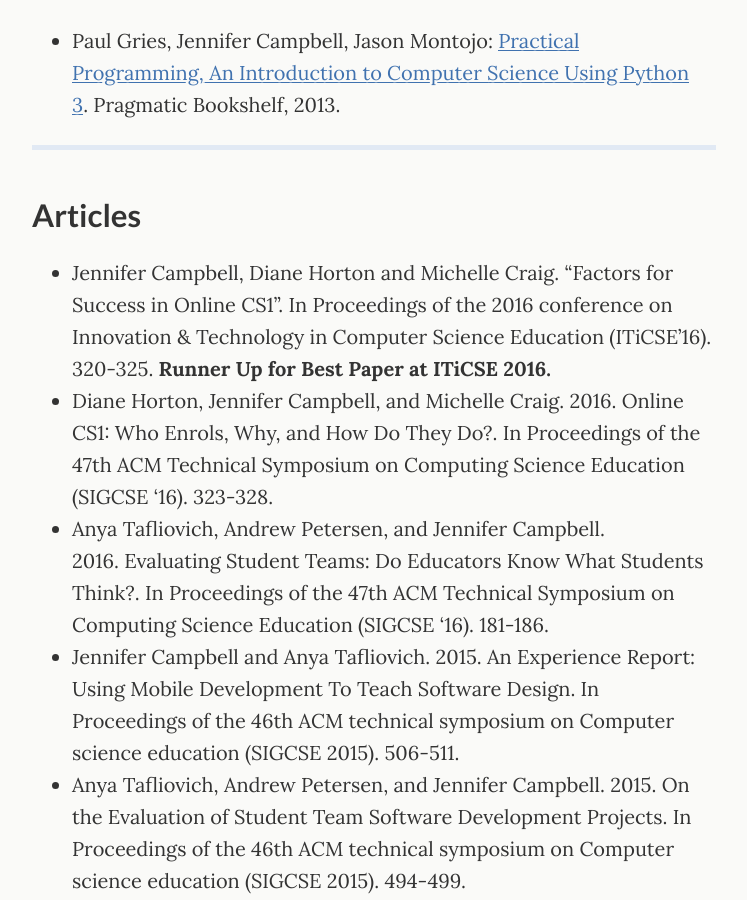
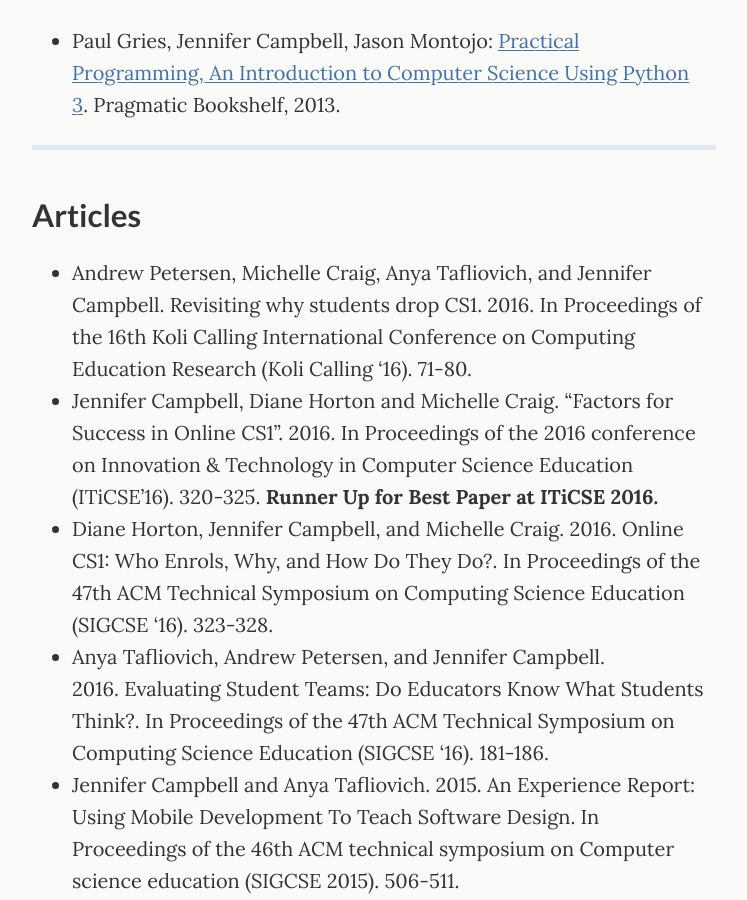
Before and after one commit to jencampbell/jencampbell.github.io, a Jekyll site: the page built from _pages/publications.md, in a window 1280 px wide and 900 px high, scrolled down 474 px. Shown: the whole window, without its empty margins (266-1013 px from the left). Built offline with Jekyll 4.4.1, drawn with Linux system fonts in a browser that asks for light colours.

Commit message:
adding koli paper

```diff
--- a/_pages/publications.md
+++ b/_pages/publications.md
@@ -37,7 +37,8 @@
 
 ## Articles
 
-- Jennifer Campbell, Diane Horton and Michelle Craig. “Factors for Success in Online CS1". In Proceedings of the 2016 conference on Innovation & Technology in Computer Science Education (ITiCSE’16). 320-325. **Runner Up for Best Paper at ITiCSE 2016.**
+- Andrew Petersen, Michelle Craig, Anya Tafliovich, and Jennifer Campbell. Revisiting why students drop CS1. 2016. In Proceedings of the 16th Koli Calling International Conference on Computing Education Research (Koli Calling '16). 71-80.
+- Jennifer Campbell, Diane Horton and Michelle Craig. "Factors for Success in Online CS1". 2016. In Proceedings of the 2016 conference on Innovation & Technology in Computer Science Education (ITiCSE’16). 320-325. **Runner Up for Best Paper at ITiCSE 2016.**
 - Diane Horton, Jennifer Campbell, and Michelle Craig. 2016. Online CS1: Who Enrols, Why, and How Do They Do?. In Proceedings of the 47th ACM Technical Symposium on Computing Science Education (SIGCSE '16). 323-328.
 - Anya Tafliovich, Andrew Petersen, and Jennifer Campbell. 2016. Evaluating Student Teams: Do Educators Know What Students Think?. In Proceedings of the 47th ACM Technical Symposium on Computing Science Education (SIGCSE '16). 181-186.
 - Jennifer Campbell and Anya Tafliovich. 2015. An Experience Report: Using Mobile Development To Teach Software Design. In Proceedings of the 46th ACM technical symposium on Computer science education (SIGCSE 2015). 506-511.
```
